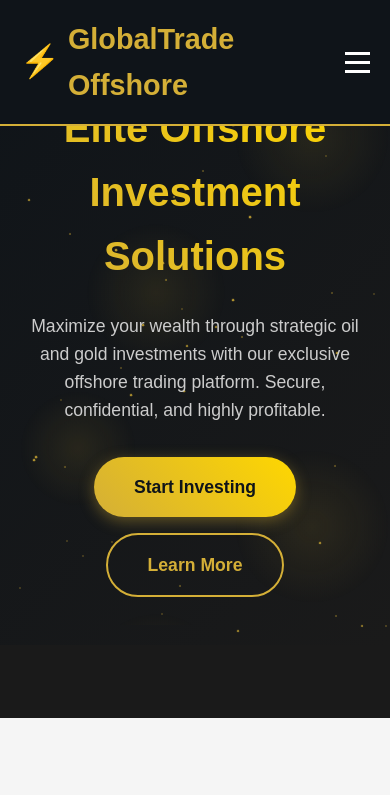
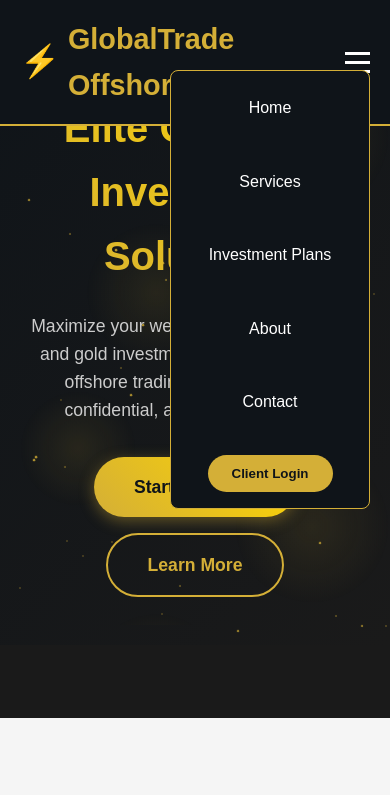
Before and after one commit to merlinmoore001-cmd/investhere, a plain HTML site: page index.html in a window 390 px wide. Both pictures are taken after a click on the element 357 px from the left and 62 px from the top of the page. Shown: the top 795 px of the page. Drawn offline with Linux system fonts and the light colour scheme.

Commit message:
Update index.html

```diff
--- a/index.html
+++ b/index.html
@@ -293,6 +293,21 @@
     </footer>
 
     <script>
+
+
+
+
+           const mobileMenu = document.querySelector('.mobile-menu');
+                const navLinks = document.querySelector('.nav-links');
+
+                mobileMenu.addEventListener('click', () => {
+                    navLinks.classList.toggle('active');
+            });
+
+
+
+
+
         // Header scroll effect
         window.addEventListener('scroll', function() {
             const header = document.getElementById('header');
```
